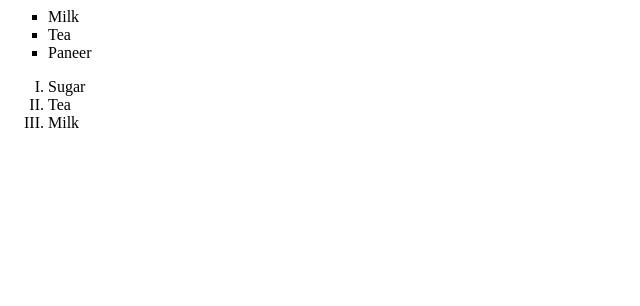
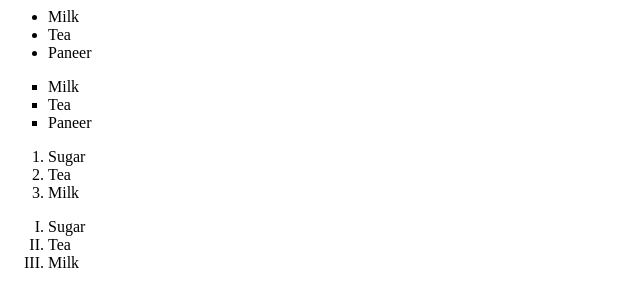
Before and after one commit to Sudhanshu-06/Nexus_coder, a plain HTML site: page 1. HTML/Day_02/index.html in a window 1280 px wide. Shown: the whole page, without its empty margins (0-640 px from the left). Drawn offline with Linux system fonts and the light colour scheme.

Commit message:
first two done

```diff
--- a/1. HTML/Day_02/index.html
+++ b/1. HTML/Day_02/index.html
@@ -1,4 +1,11 @@
 <!-- unordered list -->
+
+<ul>
+    <li>Milk</li>
+    <li>Tea</li>
+    <li>Paneer</li>
+</ul>
+
 <ul style="list-style-type: square;">
     <li>Milk</li>
     <li>Tea</li>
@@ -6,6 +13,13 @@
 </ul>
 
 <!-- ordered list -->
+
+<ol>
+    <li>Sugar</li>
+    <li>Tea</li>
+    <li>Milk</li>
+</ol>
+
 <ol type="I">
     <li>Sugar</li>
     <li>Tea</li>
```
